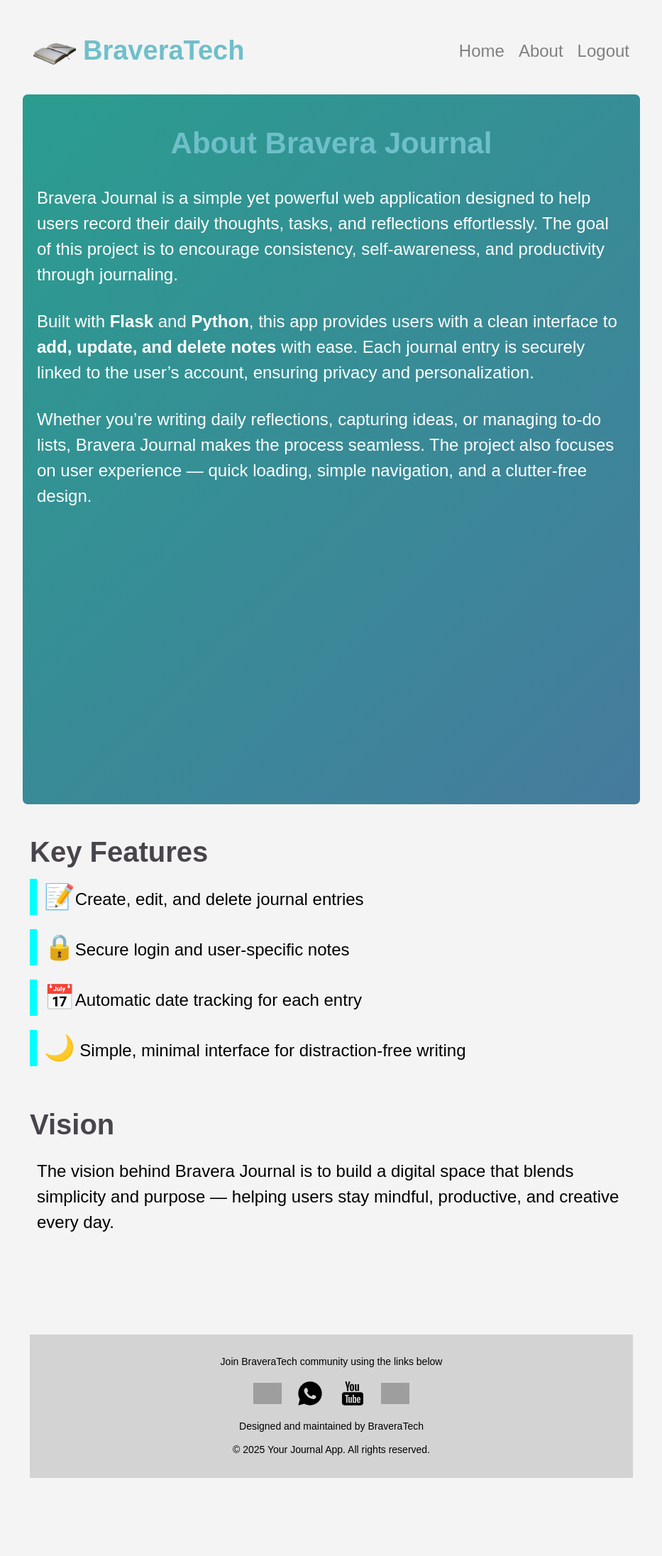
After one commit to braverachacha/Bravera-Todo-App, a Flask app: page /about in a window 1280 px wide. The commit adds this page. Shown: the whole page at 71% size, without its empty margins (173-1106 px from the left). Run offline with Flask 3, Linux system fonts and the light colour scheme; grey boxes are pictures that could not be loaded.

Commit message:
Added about section, fixed styles, and updated login welcome text

```diff
--- a/web/static/scripts/script.js
+++ b/web/static/scripts/script.js
@@ -19,6 +19,11 @@ function deleteNote(noteId) {
   });
 }
 
+// note update
+
+function updateNote(noteId){
+  window.location.href=`/update/${noteId}`;
+}
 
 // nav bar toggle
 
--- /dev/null
+++ b/web/static/styles/about.css
@@ -0,0 +1,49 @@
+
+.about-herosection {
+  padding: 2rem 1rem;
+  height: calc(100vh + 20rem);
+  display: flex;
+  flex-direction: column;
+  justify-content: flex-start;
+  align-items: center;
+  margin-bottom: 2.5rem;
+  border-radius: .7rem;
+  background: linear-gradient(135deg, var(--primary-color), var(--secondary-color));
+  color: #fff;
+}
+
+.about-herosection h1{
+  font-size: 4.2rem;
+  color: var(--text-color);
+  margin: 2.5rem 1rem;
+  font-weight: 900;
+}
+
+.about-herosection p, .vision-section p{
+  font-size: 2.4rem;
+  margin-bottom: 1rem;
+  padding: 1rem 1rem;
+  line-height: 1.5;
+}
+
+.features-section, .vision-section{
+  padding: 2rem 1rem;
+}
+
+.features-section h2, .vision-section h2{
+  font-size: 4rem;
+  margin-bottom: 1.5rem;
+  color: #49444b;
+}
+
+.features-section li{
+  margin-bottom: 2rem;
+  font-size: 2.4rem;
+  padding: .5rem 1rem;
+  border-left: 1rem solid aqua;
+}
+
+.features-section span{
+  display: inline-block;
+  font-size: 3.5rem;
+}
--- a/web/static/styles/general.css
+++ b/web/static/styles/general.css
@@ -7,6 +7,10 @@
 
 a, button{
   display: inline-block;
+}
+
+ul{
+  list-style: none;
 }
 
 html{
@@ -56,6 +60,7 @@ body{
   background: transparent;
   padding: .5rem;
   color: #fff;
+  cursor: pointer;
 }
 
 .menu-toggle{
@@ -102,3 +107,17 @@ footer img{
 footer img:hover{
   transform: scale(1.2);
 }
+
+
+/* Disable autofill background color */
+input:-webkit-autofill,
+input:-webkit-autofill:hover,
+input:-webkit-autofill:focus,
+textarea:-webkit-autofill,
+textarea:-webkit-autofill:hover,
+textarea:-webkit-autofill:focus {
+  background: transparent !important;
+  -webkit-box-shadow: 0 0 0px 1000px transparent inset !important;
+  -webkit-text-fill-color: var(--primary-color) !important;
+  transition: background-color 5000s ease-in-out 0s;
+}
--- a/web/static/styles/header.css
+++ b/web/static/styles/header.css
@@ -4,14 +4,14 @@
   justify-content: space-between;
   align-items: center;
   padding: 1rem 1.5rem;
-  margin-bottom: 3rem;
+  margin: 3rem 0;
   position: relative;
   right: 0;
   left: 0;
 }
 
 .navigation h1{
-  font-size: 3.2rem;
+  font-size: 3.8rem;
   color: var(--text-color);
 }
 
--- a/web/static/styles/journal.css
+++ b/web/static/styles/journal.css
@@ -2,7 +2,7 @@
   margin: 10rem 0 3rem 0;
 }
 
-.journal-intro h1{
+.journal-intro h1, .update-intro{
   text-align: center;
   font-size: 3.2rem;
   color: var(--primary-color);
@@ -28,7 +28,7 @@
   flex-direction: column;
 }
 
-.journal-section input, textarea{
+.journal-section input, textarea, .inputs{
   width: 100%;
   border: none;
   border-radius: 1rem;
@@ -40,16 +40,16 @@
   font-weight: 700;
 }
 
-.journal-section input:focus, textarea:focus{
+.journal-section input:focus, textarea:focus, .inputs:focus{
   outline: none;
   border: none;
 }
 
-.journal-section textarea{
+.journal-section textarea, .update-textaera{
   min-height: 30rem;
 }
 
-.journal-section label{
+.journal-section label, .update-label{
   font-size: 2.4rem;
   margin-bottom: 1.5rem;
   display: inline-block;
@@ -60,17 +60,19 @@
   margin: 2rem 0;
 }
 
-.submit-section button{
+.submit-section button, .update{
   border: none;
   padding: 1.7rem 1.5rem;
   background-color: var(--success-color);
   border-radius: .3rem;
-  font-size: 1.8rem;
+  font-size: 2rem;
   width: 50%;
   transition: ease .3s;
+  color: #fff;
 }
 
-.submit-section button:hover{
+
+.submit-section button:hover, .update:hover{
   background-color: var(--primary-color);
 }
 
--- a/web/static/styles/queries.css
+++ b/web/static/styles/queries.css
@@ -15,7 +15,9 @@
   .navigation {
     position: relative;
   }
-
+  .container{
+    width: 100vw;
+  }
   .navigation ul {
     flex-direction: column;
     position: absolute;
@@ -77,6 +79,9 @@
   .home-section {
     flex-direction: column;
   }
+  .about-herosection{
+    height: 75vh;
+  }
 }
 
 @media(max-width: 31.25rem){
--- /dev/null
+++ b/web/static/styles/update.css
@@ -0,0 +1,24 @@
+.update-section{
+  padding: 1.5rem 1rem;
+}
+
+.update-section div{
+  padding: 1rem;
+  margin-bottom: 1rem;
+  background-color: var(--background-color);
+  box-shadow: var(--shadow);
+  display: flex;
+  justify-content: center;
+  flex-direction: column;
+  align-items: flex-start;
+}
+
+.update-section input, textarea{
+  box-shadow: var(--shadow);
+}
+
+.update-submit{
+  margin: 2rem auto;
+  padding: 1rem 1.5rem;
+  text-align: center;
+}
--- /dev/null
+++ b/web/templates/about.html
@@ -0,0 +1,49 @@
+{% extends 'base.html' %}
+{% block title %}<title>About | Bravera Journal</title>{% endblock %}
+
+{% block content %}
+<section class="about-section">
+  <div class="about-container">
+    <div class="about-herosection">
+      <h1>About Bravera Journal</h1>
+      <p>
+        Bravera Journal is a simple yet powerful web application designed to help users record their
+        daily thoughts, tasks, and reflections effortlessly. The goal of this project is to encourage
+        consistency, self-awareness, and productivity through journaling.
+      </p>
+
+      <p>
+        Built with <strong>Flask</strong> and <strong>Python</strong>, this app provides users with a clean interface to
+        <strong>add, update, and delete notes</strong> with ease. Each journal entry is securely linked to the user’s account,
+        ensuring privacy and personalization.
+      </p>
+
+      <p>
+        Whether you’re writing daily reflections, capturing ideas, or managing to-do lists,
+        Bravera Journal makes the process seamless. The project also focuses on user experience —
+        quick loading, simple navigation, and a clutter-free design.
+      </p>
+
+    </div>
+
+    <div class="features-section">
+      <h2>Key Features</h2>
+      <ul class="about-features">
+        <li> <span>📝</span>Create, edit, and delete journal entries</li>
+        <li><span>🔒</span>Secure login and user-specific notes</li>
+        <li><span>📅</span>Automatic date tracking for each entry</li>
+        <li><span>🌙</span> Simple, minimal interface for distraction-free writing</li>
+      </ul>
+
+    </div>
+
+    <div class="vision-section">
+      <h2>Vision</h2>
+      <p>
+        The vision behind Bravera Journal is to build a digital space that blends simplicity and purpose —
+        helping users stay mindful, productive, and creative every day.
+      </p>
+    </div>
+  </div>
+</section>
+{% endblock %}
--- a/web/templates/base.html
+++ b/web/templates/base.html
@@ -15,6 +15,8 @@
   <!-- LINKS TO CSS FILES -->
 
  <link rel="stylesheet" href="{{url_for('static', filename='styles/variables.css')}}">
+ <link rel="stylesheet" href="{{url_for('static', filename='styles/update.css')}}">
+ <link rel="stylesheet" href="{{url_for('static', filename='styles/about.css')}}">
  <link rel="stylesheet" href="{{url_for('static', filename='styles/general.css')}}">
  <link rel="stylesheet" href="{{url_for('static', filename='styles/header.css')}}">
   <link rel="stylesheet" href="{{url_for('static', filename='styles/journal.css')}}">
@@ -39,7 +41,7 @@
 
       <ul>
         <li><a class="btn btn-primary" href="{{url_for('views.home')}}">Home</a></li>
-        <li><a href="">About</a></li>
+        <li><a href="{{url_for('views.about')}}">About</a></li>
         <li><a class="btn btn-primary" href="{{url_for('auth.logout')}}">Logout</a></li>
       </ul>
       <button class="menu-toggle">☰</button>
@@ -101,10 +103,6 @@
 
   </div>
 
-
-
+<script src="{{url_for('static', filename='scripts/script.js')}}"></script>
 </body>
-
-<script src="{{url_for('static', filename='scripts/script.js')}}"></script>
-
 </html>
--- a/web/templates/login.html
+++ b/web/templates/login.html
@@ -6,7 +6,7 @@
 <form class="login-reg" method="post" action="">
     <div class="login-welcome">
         <h1>Welcome back to BraveraTech</h1>
-        <p>For any issue please feel free to reach me out using the links provided bellow</p>
+        <p>We're glad to see you again! Please log in to continue and access your account.</p>
     </div>
 
     <div class="input-section">
--- a/web/views.py
+++ b/web/views.py
@@ -8,3 +8,7 @@ views = Blueprint('views', __name__)
 @login_required
 def home():
   return render_template('index.html')
+
+@views.route('/about')
+def about():
+  return render_template('about.html')
```
Also changed, not shown: web/auth.py (+15 -1 lines), web/static/styles/login-reg.css (+10 -5 lines), web/templates/journal.html (+7 -2 lines), web/templates/update_note.html (added, +23 -0 lines), README.md.
